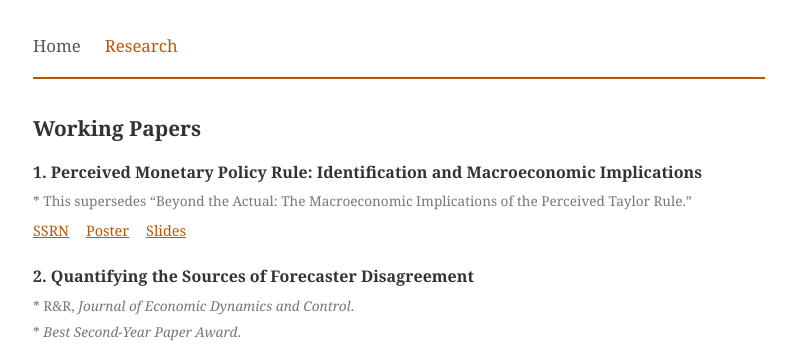
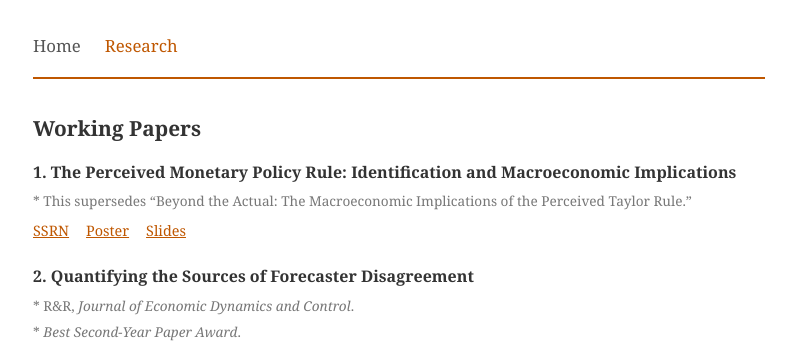
Before and after one commit to husang-kim/husang-kim.github.io, a Jekyll site: the page built from research.md, in a window 1280 px wide. Shown: the top 354 px of the page, without its empty margins (241-1037 px from the left). Built offline with Jekyll 4.4.1, drawn with Linux system fonts in a browser that asks for light colours.

Commit message:
Update research.md

```diff
--- a/research.md
+++ b/research.md
@@ -8,7 +8,7 @@ permalink: /research
 ## Working Papers
 
 <div class="paper">
-<div class="paper-title">1. Perceived Monetary Policy Rule: Identification and Macroeconomic Implications</div>
+<div class="paper-title">1. The Perceived Monetary Policy Rule: Identification and Macroeconomic Implications</div>
 <div class="paper-note"> * This supersedes &#8220;Beyond the Actual: The Macroeconomic Implications of the Perceived Taylor Rule.&#8221;</div>
 <div class="paper-links">
 <a href="https://papers.ssrn.com/sol3/papers.cfm?abstract_id=6171027" target="_blank">SSRN</a>
```
